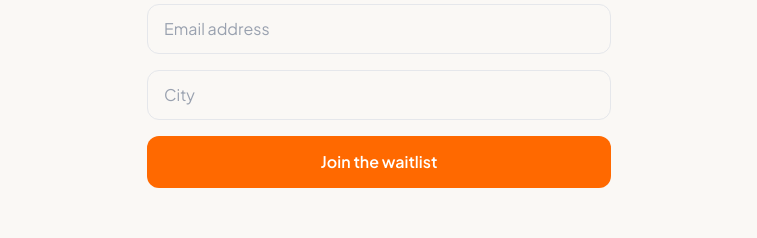
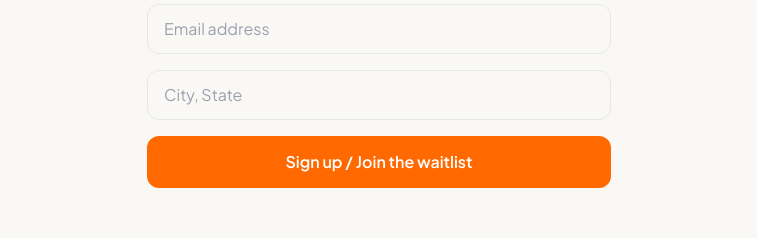
Before and after one commit to KyleZheng11/bond-waitlist, a Next.js app in the folder bond-waitlist/: page / in a window 1280 px wide. Shown: the part 1651-1889 px from the top of the page, without its empty margins (261-1018 px from the left). Built offline with nearby package versions, Linux system fonts and the light colour scheme; what country-state-city would draw is missing.

Commit message:
connected city_state to supabase, and fixed error message when no city state is filled.

```diff
--- a/bond-waitlist/app/api/waitlist/route.ts
+++ b/bond-waitlist/app/api/waitlist/route.ts
@@ -6,7 +6,7 @@ const schema = z.object({
   first_name: z.string().min(1),
   last_name: z.string().min(1),
   email: z.string().email(),
-  cityState: z.string().min(1),
+  city_state: z.string().min(1),
 });
 
 const supabase = createClient(
@@ -22,11 +22,11 @@ export async function POST(req: NextRequest) {
     return NextResponse.json({ error: "Invalid input" }, { status: 400 });
   }
 
-  const { first_name, last_name, email } = parsed.data;
+  const { first_name, last_name, email, city_state } = parsed.data;
 
   const { error } = await supabase
     .from("waitlist")
-    .insert({ first_name, last_name, email });
+    .insert({ first_name, last_name, email, city_state });
 
   if (error) {
     if (error.code === "23505") {
--- a/bond-waitlist/app/page.tsx
+++ b/bond-waitlist/app/page.tsx
@@ -13,7 +13,7 @@ const schema = z.object({
   first_name: z.string().min(1, "First name is required"),
   last_name: z.string().min(1, "Last name is required"),
   email: z.string().email("Enter a valid email"),
-  cityState: z.string().min(1, "City, State is required"),
+  city_state: z.string().min(1, "City, State is required"),
 });
 
 type FormData = z.infer<typeof schema>;
@@ -49,8 +49,9 @@ export default function Home() {
   const {
     register,
     handleSubmit,
+    setValue,
     formState: { errors, isSubmitting },
-  } = useForm<FormData>({ resolver: zodResolver(schema) });
+  } = useForm<FormData>({ resolver: zodResolver(schema), defaultValues: { city_state: "" } });
 
   async function onSubmit(data: FormData) {
     setServerError(null);
@@ -226,7 +227,7 @@ export default function Home() {
                 transition={{ type: "spring", stiffness: 200 }}
                 className="bg-orange-50 border border-orange-200 rounded-2xl p-8 text-center"
               >
-                <span className="text-4xl">🎉</span>
+                <span className="text-4xl">👏</span>
                 <p className="mt-4 text-lg font-semibold text-gray-900">You&apos;re on the list!</p>
                 <p className="mt-2 text-gray-500">We&apos;ll reach out when it&apos;s time to Bond.</p>
               </motion.div>
@@ -268,9 +269,9 @@ export default function Home() {
 
                 <div className="relative">
                   <input
-                    placeholder="City"
+                    placeholder="City, State"
                     value={cityQuery}
-                    onChange={(e) => { setCityQuery(e.target.value); setShowCityDropdown(true); }}
+                    onChange={(e) => { setCityQuery(e.target.value); setValue("city_state", e.target.value, { shouldValidate: true }); setShowCityDropdown(true); }}
                     onFocus={() => { if (cityQuery.length > 0) setShowCityDropdown(true); }}
                     onBlur={() => setTimeout(() => setShowCityDropdown(false), 150)}
                     className="w-full border border-gray-200 rounded-xl px-4 py-3 text-gray-900 placeholder-gray-400 focus:outline-none focus:ring-2 focus:ring-orange-400 transition-shadow"
@@ -281,7 +282,9 @@ export default function Home() {
                         <li
                           key={`${city.name}-${city.stateCode}`}
                           onMouseDown={() => {
-                            setCityQuery(`${city.name}, ${city.stateCode}`);
+                            const selected = `${city.name}, ${city.stateCode}`;
+                            setCityQuery(selected);
+                            setValue("city_state", selected, { shouldValidate: true });
                             setShowCityDropdown(false);
                           }}
                           className="px-4 py-2 cursor-pointer hover:bg-orange-50 text-gray-800 text-sm"
@@ -291,8 +294,8 @@ export default function Home() {
                       ))}
                     </ul>
                   )}
-                  {errors.cityState && (
-                    <p className="mt-1 text-xs text-red-500">{errors.cityState.message}</p>
+                  {errors.city_state && (
+                    <p className="mt-1 text-xs text-red-500">{errors.city_state.message}</p>
                   )}
                 </div>
 
@@ -306,7 +309,7 @@ export default function Home() {
                   whileTap={!isSubmitting ? { scale: 0.98 } : {}}
                   className="bg-orange-500 text-white font-semibold py-3.5 rounded-xl hover:bg-orange-600 transition-colors disabled:opacity-60"
                 >
-                  {isSubmitting ? "Joining..." : "Join the waitlist"}
+                  {isSubmitting ? "Joining..." : "Sign up / Join the waitlist"}
                 </motion.button>
               </form>
             )}
```
